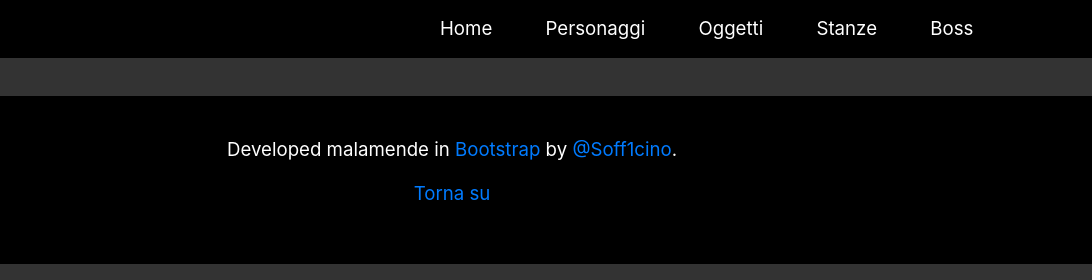
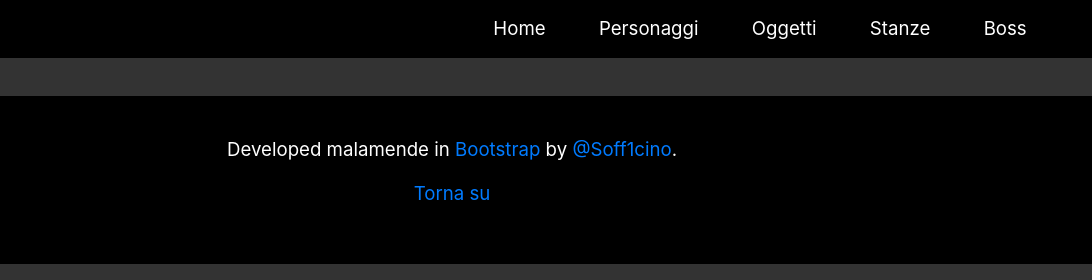
Before and after one commit to SOFF1CINO/Progetto-Isaac, a plain HTML site: page index.html in a window 1280 px wide. Shown: the top 280 px of the page, 188-1280 px from the left. Drawn offline with nearby package versions, Linux system fonts and the light colour scheme.

Commit message:
Update style.css

```diff
--- a/style.css
+++ b/style.css
@@ -46,7 +46,7 @@
 
 }
 .link-navbar{
-    margin-left: 2em;
+    margin-left: 9rem;
 }
 .colonna-statica{
     position: fixed;
```
